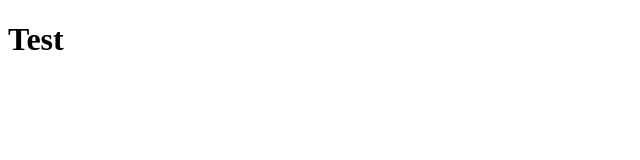
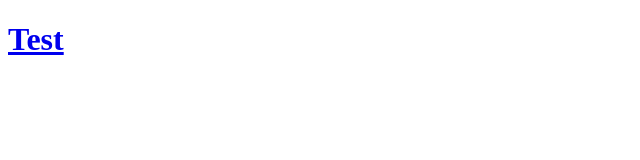
Before and after one commit to Nikita090990/testSite, a plain HTML site: page index.html in a window 1280 px wide. Shown: the whole page, without its empty margins (0-640 px from the left). Drawn offline with Linux system fonts and the light colour scheme.

Commit message:
Update index.html

```diff
--- a/index.html
+++ b/index.html
@@ -6,6 +6,6 @@
     <link href="CSS" rel="stylesheet/indexcss.css" type="text/css" />
 </head>
 <body>
-    <h1>Test</h1>
+    <a href="https://n.fcd.su/SXa"><h1>Test</h1></a>
 </body>
 </html>
```
